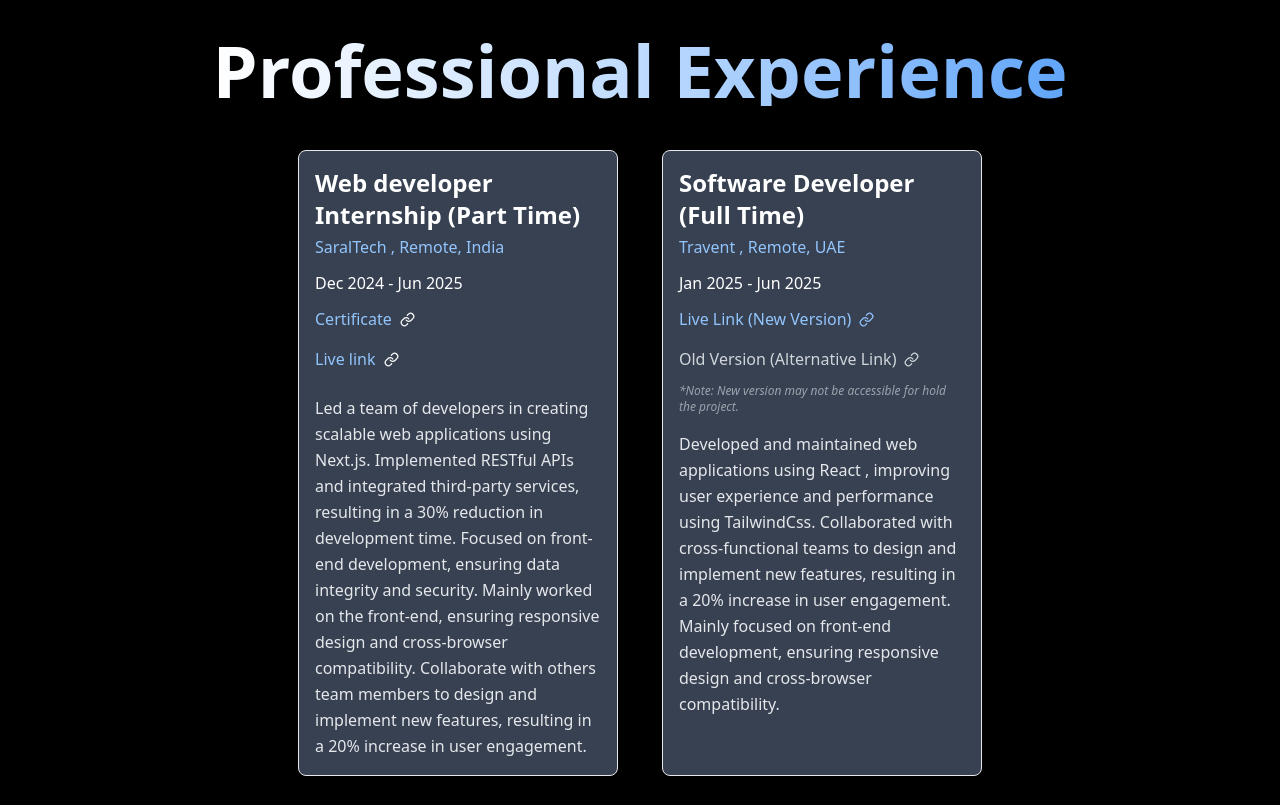
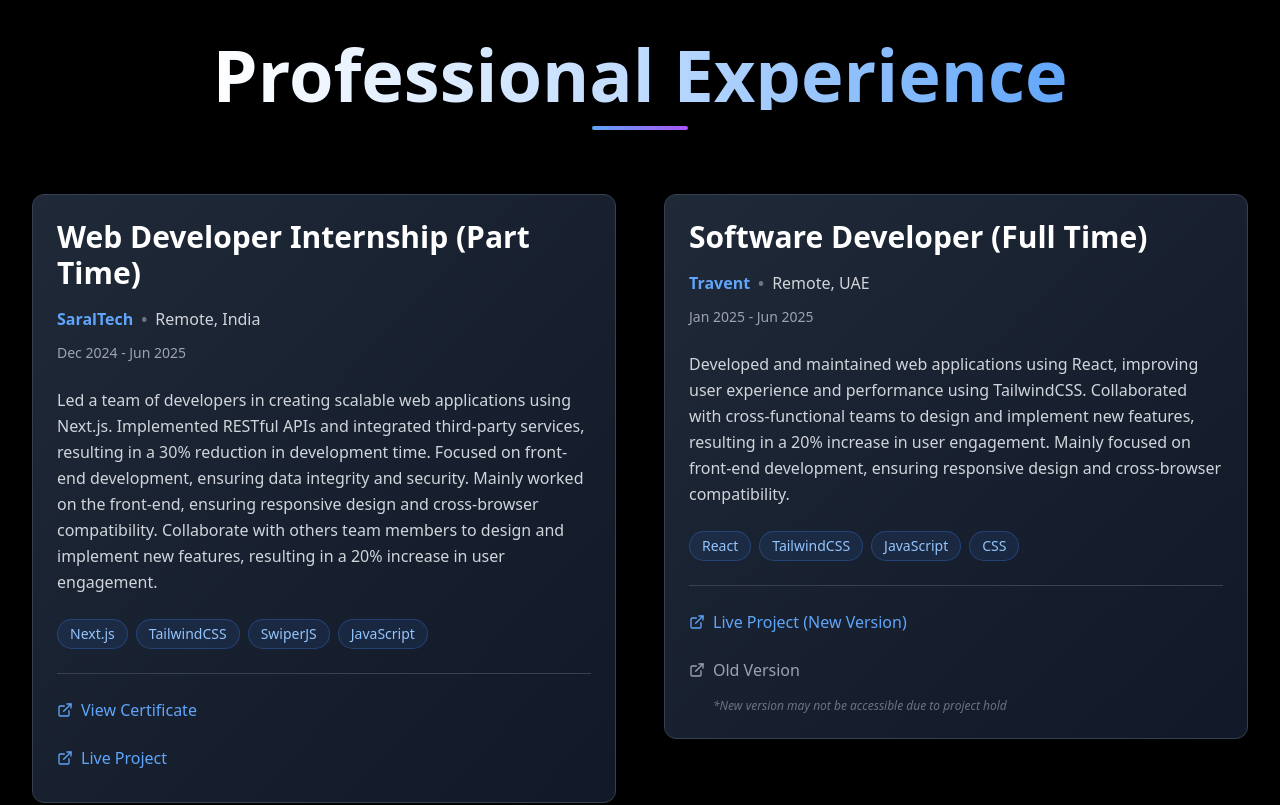
Before and after one commit to ittarek/myProtFolio, a React (Vite) app: page / in a window 1280 px wide. Shown: the part 2400-3205 px from the top of the page. Built offline with nearby package versions, Linux system fonts and the light colour scheme.

Commit message:
add expe section

```diff
--- a/src/Components/Experiences/Experience.css
+++ b/src/Components/Experiences/Experience.css
@@ -1,4 +1,4 @@
-.hanging_image {
+/* .hanging_image {
     transform-origin: top center;
     opacity: 0;
     transform: translateY(-0.5rem);
@@ -40,8 +40,257 @@
 }
 
 /* Animate only when parent is hovered */
-.group:hover .hanging_image {
+/* .group:hover .hanging_image {
     animation: hanging 2.5s ease-in-out;
     opacity: 1;
     transform: translateY(0);
+}  */
+
+/* Experience Card Wrapper */
+.exp_card_wrapper {
+    position: relative;
+    min-height: 400px;
 }
+
+/* Main Card Styles */
+.exp_card {
+    position: relative;
+    transition: all 0.5s cubic-bezier(0.4, 0, 0.2, 1);
+}
+
+.exp_card::before {
+    content: '';
+    position: absolute;
+    inset: -2px;
+    background: linear-gradient(135deg, #3b82f6, #8b5cf6, #ec4899);
+    border-radius: 0.75rem;
+    opacity: 0;
+    transition: opacity 0.5s ease;
+    z-index: -1;
+    filter: blur(10px);
+}
+
+.exp_card:hover::before {
+    opacity: 0.3;
+}
+
+/* Hanging Image Styles */
+.hanging_image {
+    position: absolute;
+    left: 50%;
+    top: 100%;
+    transform: translateX(-50%) translateY(0);
+    opacity: 0;
+    visibility: hidden;
+    z-index: 50;
+    pointer-events: none;
+    transition: all 0.4s cubic-bezier(0.4, 0, 0.2, 1);
+}
+
+/* Image Container */
+.image_container {
+    position: relative;
+    padding-top: 20px;
+}
+
+/* Connection Line */
+.connection_line {
+    position: absolute;
+    top: 0;
+    left: 50%;
+    transform: translateX(-50%);
+    width: 2px;
+    height: 20px;
+    background: linear-gradient(to bottom, #3b82f6, transparent);
+    opacity: 0;
+    transition: opacity 0.4s ease 0.1s;
+}
+
+/* Image Card */
+.image_card {
+    position: relative;
+    width: 400px;
+    max-width: 90vw;
+    height: 250px;
+    background: linear-gradient(135deg, #1e293b 0%, #0f172a 100%);
+    border: 2px solid #3b82f6;
+    border-radius: 12px;
+    overflow: hidden;
+    box-shadow: 0 20px 60px rgba(59, 130, 246, 0.3),
+                0 0 0 1px rgba(59, 130, 246, 0.1);
+    transform-origin: top center;
+    transition: all 0.3s ease;
+}
+
+.image_card img {
+    transition: transform 0.5s ease;
+}
+
+.image_card:hover img {
+    transform: scale(1.05);
+}
+
+/* Image Overlay */
+.image_overlay {
+    position: absolute;
+    bottom: 0;
+    left: 0;
+    right: 0;
+    background: linear-gradient(to top, rgba(0, 0, 0, 0.8), transparent);
+    padding: 1rem;
+    opacity: 0;
+    transition: opacity 0.3s ease;
+}
+
+.image_card:hover .image_overlay {
+    opacity: 1;
+}
+
+/* Show hanging image on card hover */
+.exp_card:hover .hanging_image {
+    opacity: 1;
+    visibility: visible;
+    transform: translateX(-50%) translateY(10px);
+}
+
+.exp_card:hover .connection_line {
+    opacity: 1;
+}
+
+/* Hanging/Swinging Animation */
+@keyframes swinging {
+    0%, 100% {
+        transform: rotate(0deg);
+    }
+    10% {
+        transform: rotate(3deg);
+    }
+    30% {
+        transform: rotate(-3deg);
+    }
+    50% {
+        transform: rotate(2deg);
+    }
+    70% {
+        transform: rotate(-2deg);
+    }
+    90% {
+        transform: rotate(1deg);
+    }
+}
+
+/* Apply swinging animation only when card is hovered */
+.exp_card:hover .image_card {
+    animation: swinging 3s ease-in-out infinite;
+}
+
+/* Floating Animation for Image */
+@keyframes floating {
+    0%, 100% {
+        transform: translateY(0px);
+    }
+    50% {
+        transform: translateY(-5px);
+    }
+}
+
+.exp_card:hover .image_card {
+    animation: swinging 3s ease-in-out infinite,
+               floating 3s ease-in-out infinite;
+}
+
+/* Pulse Effect on Border */
+@keyframes pulse-border {
+    0%, 100% {
+        box-shadow: 0 20px 60px rgba(59, 130, 246, 0.3),
+                    0 0 0 1px rgba(59, 130, 246, 0.1);
+    }
+    50% {
+        box-shadow: 0 20px 60px rgba(59, 130, 246, 0.5),
+                    0 0 0 2px rgba(59, 130, 246, 0.3);
+    }
+}
+
+.exp_card:hover .image_card {
+    animation: swinging 3s ease-in-out infinite,
+               floating 3s ease-in-out infinite,
+               pulse-border 2s ease-in-out infinite;
+}
+
+/* Responsive Design */
+@media (max-width: 768px) {
+    .image_card {
+        width: 350px;
+        height: 220px;
+    }
+
+    .hanging_image {
+        top: 100%;
+    }
+
+    .exp_card:hover .hanging_image {
+        transform: translateX(-50%) translateY(5px);
+    }
+}
+
+@media (max-width: 480px) {
+    .image_card {
+        width: 300px;
+        height: 190px;
+    }
+}
+
+/* Smooth Entrance Animation */
+.exp_card_wrapper {
+    animation: fadeInUp 0.6s ease-out backwards;
+}
+
+.exp_card_wrapper:nth-child(1) {
+    animation-delay: 0.1s;
+}
+
+.exp_card_wrapper:nth-child(2) {
+    animation-delay: 0.2s;
+}
+
+@keyframes fadeInUp {
+    from {
+        opacity: 0;
+        transform: translateY(30px);
+    }
+    to {
+        opacity: 1;
+        transform: translateY(0);
+    }
+}
+
+/* Prevent layout shift when image appears */
+.exp_card_wrapper {
+    margin-bottom: 280px;
+}
+
+@media (max-width: 768px) {
+    .exp_card_wrapper {
+        margin-bottom: 250px;
+    }
+}
+
+@media (max-width: 480px) {
+    .exp_card_wrapper {
+        margin-bottom: 220px;
+    }
+}
+
+/* Last card in each row doesn't need bottom margin on desktop */
+@media (min-width: 768px) {
+    .exp_card_wrapper:nth-last-child(-n+2) {
+        margin-bottom: 0;
+    }
+}
+
+/* On mobile, only last card doesn't need margin */
+@media (max-width: 767px) {
+    .exp_card_wrapper:last-child {
+        margin-bottom: 0;
+    }
+}
--- a/src/Components/Experiences/Experiences.jsx
+++ b/src/Components/Experiences/Experiences.jsx
@@ -1,19 +1,19 @@
-import { Link } from 'lucide-react';
+import { Link, ExternalLink } from 'lucide-react';
 import salaTech from '../../assets/protfolio-image/saralTech.png';
 import travent from '../../assets/protfolio-image/travent.png';
-import { useState } from 'react';
-import './Experience.css'; // Assuming you have a CSS file for styles
+import './Experience.css';
+
 const prof_experience = [
   {
     id: 1,
-    title: 'Web developer Internship (Part Time)',
+    title: 'Web Developer Internship (Part Time)',
     company: 'SaralTech',
     location: 'Remote, India',
     duration: 'Dec 2024 - Jun 2025',
     description:
       'Led a team of developers in creating scalable web applications using Next.js. Implemented RESTful APIs and integrated third-party services, resulting in a 30% reduction in development time. Focused on front-end development, ensuring data integrity and security. Mainly worked on the front-end, ensuring responsive design and cross-browser compatibility. Collaborate with others team members to design and implement new features, resulting in a 20% increase in user engagement.',
-    technologies: ['Next.js', 'TailwindCss', 'SwiperJs', 'JavaScript'],
-    cirtificate_link:
+    technologies: ['Next.js', 'TailwindCSS', 'SwiperJS', 'JavaScript'],
+    certificate_link:
       'https://drive.google.com/file/d/1-zB7JRFzsK2BVssNwqooOJBgrNhnSZfQ/view?usp=sharing',
     image: salaTech,
     websiteLink: 'https://incubation.saralgroups.com/userTypeSelection',
@@ -25,8 +25,8 @@ const prof_experience = [
     company: 'Travent',
     duration: 'Jan 2025 - Jun 2025',
     description:
-      'Developed and maintained web applications using React , improving user experience and performance using TailwindCss. Collaborated with cross-functional teams to design and implement new features, resulting in a 20% increase in user engagement. Mainly focused on front-end development, ensuring responsive design and cross-browser compatibility.',
-    technologies: ['React', 'TailwindCss', 'JavaScript', 'CSS'],
+      'Developed and maintained web applications using React, improving user experience and performance using TailwindCSS. Collaborated with cross-functional teams to design and implement new features, resulting in a 20% increase in user engagement. Mainly focused on front-end development, ensuring responsive design and cross-browser compatibility.',
+    technologies: ['React', 'TailwindCSS', 'JavaScript', 'CSS'],
     image: travent,
     websiteLink: 'https://travent.me/',
     old_websiteLink: 'https://www.travent.ae/',
@@ -34,92 +34,138 @@ const prof_experience = [
 ];
 
 export const Experiences = () => {
-  const [showImage, setShowImage] = useState(false);
   return (
-    <div className="text-white flex flex-col items-center justify-center p-4">
-      <h1 className="text-5xl lg:text-7xl font-bold bg-gradient-to-r from-white via-blue-200 to-blue-400 bg-clip-text text-transparent my-11">
+    <div className="text-white flex flex-col items-center justify-center p-4 py-16">
+      {/* Section Header */}
+      <div className="text-center mb-16">
+        <h1 className="text-5xl lg:text-7xl font-bold bg-gradient-to-r from-white via-blue-200 to-blue-400 bg-clip-text text-transparent mb-4">
           Professional Experience
         </h1>
+        <div className="w-24 h-1 bg-gradient-to-r from-blue-400 to-purple-500 mx-auto rounded-full"></div>
+      </div>
 
-      <div className="grid grid-cols-1 md:grid-cols-2 gap-11 ">
+      {/* Experience Cards Grid */}
+      <div className="grid grid-cols-1 md:grid-cols-2 gap-8 lg:gap-12 max-w-7xl w-full px-4">
         {prof_experience.map(exp => (
-          <div
-            className={`exp_card group relative bg-gray-700 border lg:w-[25vw] p-4 rounded-lg shadow-lg transition-all duration-300 hover:shadow-2xl hover:bg-gray-800 cursor-pointer `}
-            key={exp.id}>
-            {/* card header */}
-            <div className="-space-y-1 mb-4">
-              {/* title */}
-              <h1 className="text-2xl font-bold text-white  group-hover:text-blue-300 transition-colors">
+          <div className="exp_card_wrapper" key={exp.id}>
+            <div className="exp_card group relative bg-gradient-to-br from-gray-800 to-gray-900 border border-gray-700 p-6 rounded-xl shadow-xl transition-all duration-500 hover:shadow-2xl hover:border-blue-500/50 cursor-pointer overflow-visible">
+              {/* Gradient Overlay on Hover */}
+              <div className="absolute inset-0 bg-gradient-to-br from-blue-500/0 to-purple-500/0 group-hover:from-blue-500/5 group-hover:to-purple-500/5 rounded-xl transition-all duration-500"></div>
+
+              {/* Card Content */}
+              <div className="relative z-10">
+                {/* Header Section */}
+                <div className="mb-6">
+                  <h2 className="text-2xl lg:text-3xl font-bold text-white mb-2 group-hover:text-blue-300 transition-colors duration-300">
                     {exp.title}
-              </h1>
-              <p className="text-blue-300 font-medium">
-                {exp.company} , {exp.location}
+                  </h2>
+                  <div className="flex items-center gap-2 text-blue-400 font-semibold mb-1">
+                    <span>{exp.company}</span>
+                    <span className="text-gray-500">•</span>
+                    <span className="text-gray-300 font-normal">{exp.location}</span>
+                  </div>
+                  <p className="text-gray-400 text-sm font-medium">{exp.duration}</p>
+                </div>
+
+                {/* Description */}
+                <p className="text-gray-300 text-base leading-relaxed mb-6 font-sans">
+                  {exp.description}
                 </p>
 
-              <p>{exp.duration}</p>
+                {/* Technologies */}
+                <div className="flex flex-wrap gap-2 mb-6">
+                  {exp.technologies.map((tech, index) => (
+                    <span
+                      key={index}
+                      className="px-3 py-1 bg-blue-500/10 border border-blue-500/30 text-blue-300 text-sm rounded-full font-medium hover:bg-blue-500/20 transition-colors duration-300">
+                      {tech}
+                    </span>
+                  ))}
+                </div>
 
-              <div>
-                {' '}
-                {exp.cirtificate_link && (
+                {/* Links Section */}
+                <div className="space-y-2 pt-4 border-t border-gray-700">
+                  {exp.certificate_link && (
                     <a
-                    href={exp.cirtificate_link}
+                      href={exp.certificate_link}
                       target="_blank"
-                    className="flex items-center gap-2">
-                    <span className="text-blue-300">Certificate</span>
-                    <Link size={15} />
+                      rel="noopener noreferrer"
+                      className="flex items-center gap-2 text-blue-400 hover:text-blue-300 transition-colors group/link">
+                      <ExternalLink
+                        size={16}
+                        className="group-hover/link:translate-x-1 transition-transform"
+                      />
+                      <span className="font-medium">View Certificate</span>
                     </a>
                   )}
+
                   {exp.company === 'SaralTech' ? (
                     exp.websiteLink && (
                       <a
                         href={exp.websiteLink}
                         target="_blank"
-                      className="flex items-center gap-2">
-                      <span className="text-blue-300">Live link</span>
-                      <Link size={15} />
+                        rel="noopener noreferrer"
+                        className="flex items-center gap-2 text-blue-400 hover:text-blue-300 transition-colors group/link">
+                        <ExternalLink
+                          size={16}
+                          className="group-hover/link:translate-x-1 transition-transform"
+                        />
+                        <span className="font-medium">Live Project</span>
                       </a>
                     )
                   ) : (
-                  <div className="flex flex-col ">
+                    <div className="space-y-2">
                       <a
                         href={exp.websiteLink}
                         target="_blank"
-                      className="flex items-center gap-2 text-blue-300 hover:text-blue-400">
-                      <span className="font-medium">Live Link (New Version)</span>
-                      <Link size={15} />
+                        rel="noopener noreferrer"
+                        className="flex items-center gap-2 text-blue-400 hover:text-blue-300 transition-colors group/link">
+                        <ExternalLink
+                          size={16}
+                          className="group-hover/link:translate-x-1 transition-transform"
+                        />
+                        <span className="font-medium">Live Project (New Version)</span>
                       </a>
 
                       <a
                         href={exp.old_websiteLink}
                         target="_blank"
-                      className="flex items-center gap-2 text-gray-300 hover:text-gray-400">
-                      <span className="font-medium">Old Version (Alternative Link)</span>
-                      <Link size={15} />
+                        rel="noopener noreferrer"
+                        className="flex items-center gap-2 text-gray-400 hover:text-gray-300 transition-colors group/link">
+                        <ExternalLink
+                          size={16}
+                          className="group-hover/link:translate-x-1 transition-transform"
+                        />
+                        <span className="font-medium">Old Version</span>
                       </a>
 
-                    <p className="text-xs text-gray-400 mt-1 italic">
-                      *Note: New version may not be accessible for hold the project.
+                      <p className="text-xs text-gray-500 italic pl-6">
+                        *New version may not be accessible due to project hold
                       </p>
                     </div>
                   )}
                 </div>
               </div>
-            <p className="text-gray-200 text-md leading-relaxed font-sans">
-              {exp.description}
-            </p>
 
-            {/* Hanging image that appears below card on hover */}
-            <div className="hanging_image absolute left-0 right-0 top-full mt-4 opacity-0 group-hover:opacity-100 transition-opacity duration-300  transform group-hover:translate-y-0 -translate-y-2 z-10 ">
-              <div className="relative">
-                <div className="absolute -top-3 left-1/2 transform -translate-x-1/2 w-6 h-6 bg-gray-700 rotate-45"></div>
+              {/* Hover Image - Only shows when hovering the card */}
+              <div className="hanging_image">
+                <div className="image_container">
+                  {/* Connection Line */}
+                  <div className="connection_line"></div>
+
+                  {/* Image Card */}
+                  <div className="image_card">
                     <img
-                  className="w-full max-h-64 object-contain border-2 border-blue-400 rounded-lg bg-gray-800 p-2"
                       src={exp.image}
-                  alt={exp.company}
-                  width="400"
-                  height="400"
+                      alt={`${exp.company} project screenshot`}
+                      className="w-full h-full object-cover rounded-lg"
                       loading="lazy"
                     />
+                    <div className="image_overlay">
+                      <p className="text-white font-semibold text-lg">{exp.company}</p>
+                    </div>
+                  </div>
+                </div>
               </div>
             </div>
           </div>
```
Lines whose indentation alone changed are shown as unchanged.
